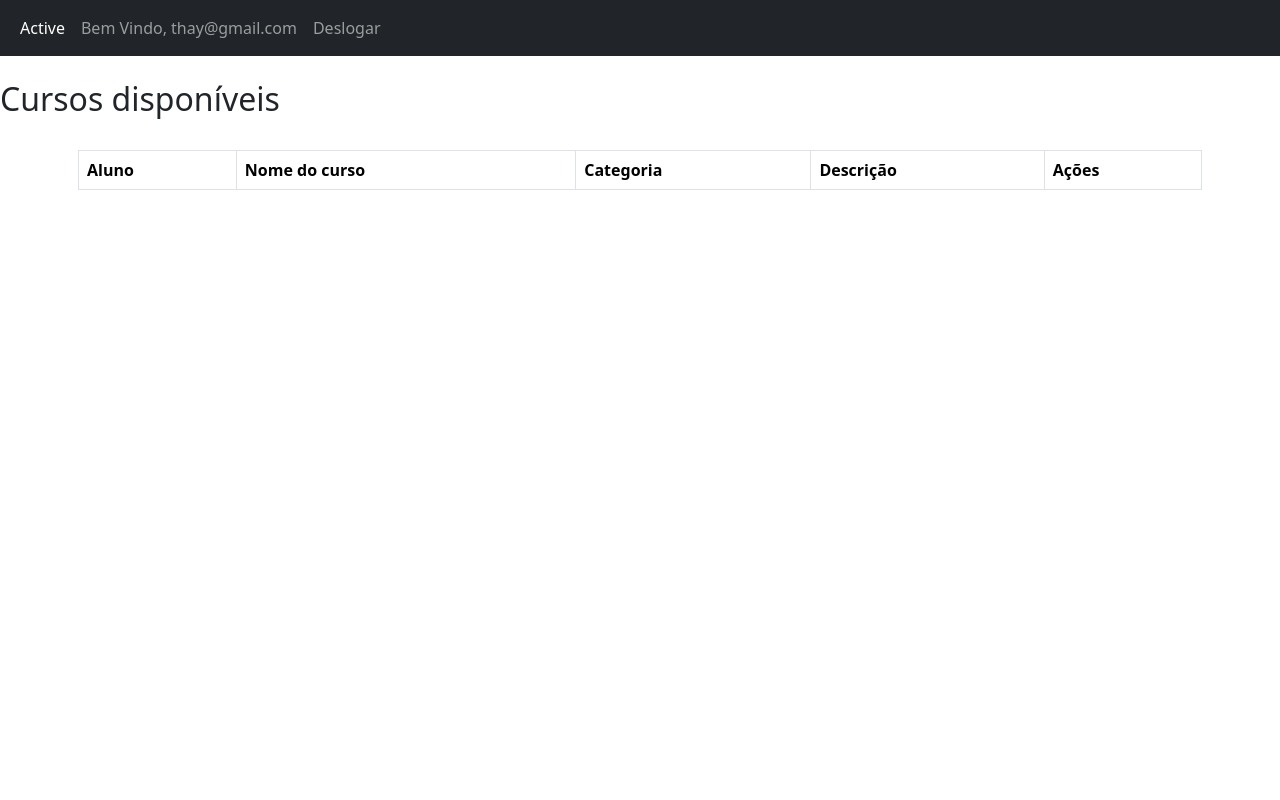
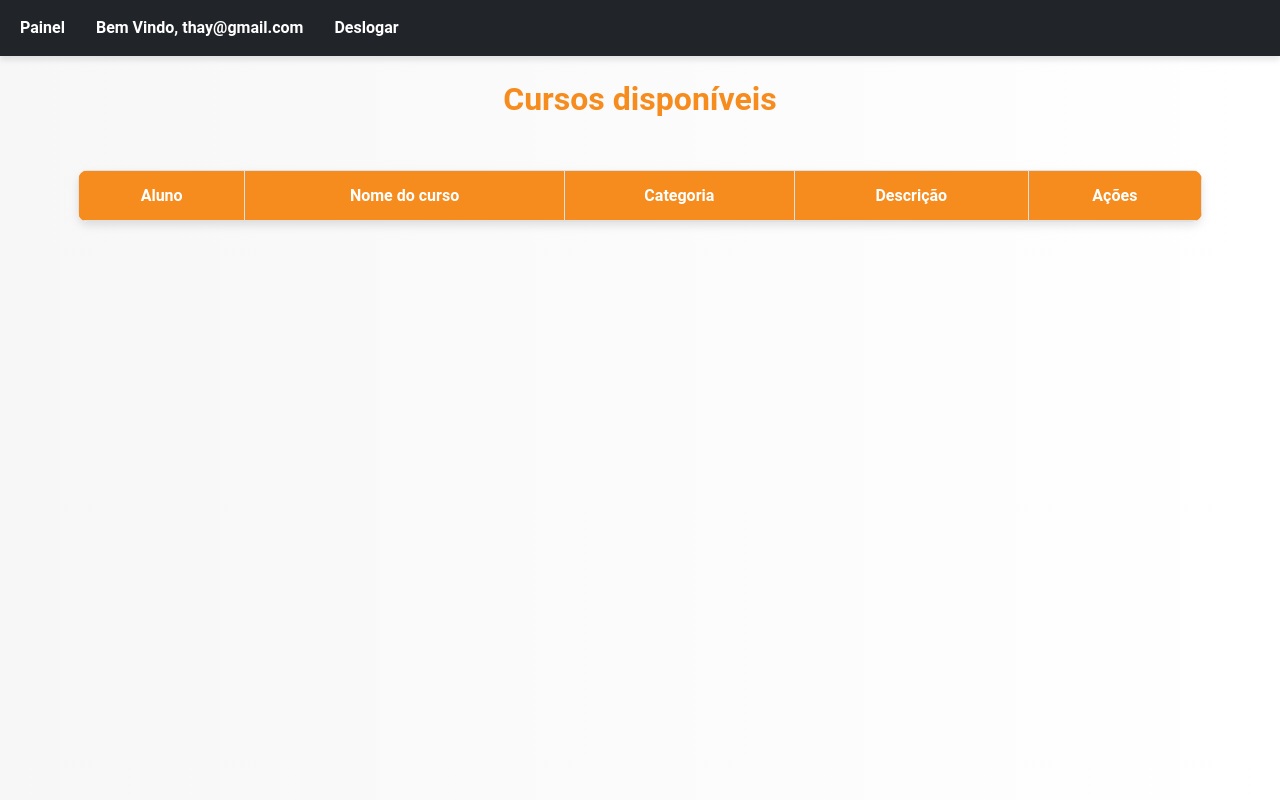
Before and after one commit to ThayOlive/projetoEAD, a Django app: page /main/ in a window 1280 px wide. Run offline with Django 5.2, Linux system fonts and the light colour scheme; a user stored in the database is signed in; data comes from the database, SQL or seed files in the repository; both versions use the stored data as it was after the commit; lists and menus that the app fills with data are empty; some libraries are stand-ins or nearby versions.

Commit message:
Acrescentado 2 arquivos CSS para melhorar a interface(Front-end)

```diff
--- /dev/null
+++ b/plataforma/cursos/static/style/style_main.css
@@ -0,0 +1,94 @@
+ /* Fundo da página */
+ body {
+    background: linear-gradient(to right, #f7f7f7, #ffffff);
+    font-family: 'Roboto', sans-serif;
+    margin: 0;
+    padding: 0;
+  }
+
+  /* Barra de navegação */
+  .navbar {
+    background-color: #f68b1e;
+    box-shadow: 0 4px 6px rgba(0, 0, 0, 0.1);
+  }
+
+  .navbar .nav-link {
+    color: #ffffff !important;
+    font-weight: bold;
+    margin-right: 15px;
+  }
+
+  .navbar .nav-link:hover {
+    color: #ffc107 !important;
+    transition: color 0.3s;
+  }
+
+  /* Cabeçalho */
+  h2 {
+    text-align: center;
+    color: #f68b1e;
+    font-weight: bold;
+    margin-top: 20px;
+  }
+
+  /* Tabela */
+  .table {
+    border-collapse: collapse;
+    margin: 20px auto;
+    width: 100%;
+    box-shadow: 0 4px 8px rgba(0, 0, 0, 0.1);
+    background-color: #ffffff;
+    border-radius: 10px;
+    overflow: hidden;
+  }
+
+  .table th {
+    background-color: #f68b1e;
+    color: white;
+    text-align: center;
+    font-weight: bold;
+    padding: 15px;
+    border-bottom: 2px solid #e0e0e0;
+  }
+
+  .table td {
+    text-align: center;
+    padding: 15px;
+    border-bottom: 1px solid #e0e0e0;
+  }
+
+  .table tr:nth-child(even) {
+    background-color: #f9f9f9;
+  }
+
+  .table tr:hover {
+    background-color: #ffe6cc;
+  }
+
+  /* Botões */
+  .btn-info {
+    background: linear-gradient(to right, #f68b1e, #ffb84d);
+    border: none;
+    color: white;
+    font-weight: bold;
+    border-radius: 20px;
+    transition: transform 0.2s ease, box-shadow 0.2s ease;
+    padding: 5px 2px;
+  }
+
+  .btn-info:hover {
+    background: linear-gradient(to right, #ffb84d, #f68b1e);
+    transform: scale(1.05);
+    box-shadow: 0 4px 10px rgba(0, 0, 0, 0.2);
+  }
+
+  /* Responsividade */
+  @media (max-width: 768px) {
+    .table {
+      font-size: 0.9em;
+    }
+
+    .navbar {
+      padding: 10px;
+    }
+  }
--- a/plataforma/cursos/templates/acessar.html
+++ b/plataforma/cursos/templates/acessar.html
@@ -6,7 +6,7 @@
     <title>Home</title>
     <!-- Bootstrap -->
     <link href="https://cdn.jsdelivr.net/npm/bootstrap@5.3.3/dist/css/bootstrap.min.css" rel="stylesheet" integrity="sha384-QWTKZyjpPEjISv5WaRU9OFeRpok6YctnYmDr5pNlyT2bRjXh0JMhjY6hW+ALEwIH" crossorigin="anonymous">
-
+    <link rel="stylesheet" href= {% static 'style/style_acesso.css' %}>
   </head>
   <body>
     <nav class="navbar navbar-expand-lg bg-dark" data-bs-theme="dark" >
@@ -14,7 +14,7 @@
             <div>
                 <ul class="navbar-nav me-auto mb-2 mb-lg-0">
                     <li class="nav-item">
-                        <a class="nav-link active" aria-current="page" href="{% url 'main'%}">Active</a>
+                        <a class="nav-link active" aria-current="page" href="{% url 'main'%}">Painel</a>
                     </li>
 
                     <li class="nav-item active">
--- a/plataforma/cursos/templates/login.html
+++ b/plataforma/cursos/templates/login.html
@@ -10,7 +10,7 @@
       rel="stylesheet"
       href="https://stackpath.bootstrapcdn.com/bootstrap/4.5.2/css/bootstrap.min.css"
     />
-    <link rel="stylesheet" href= {% static 'style/style.css' %}>
+    <link rel="stylesheet" href= {% static 'style/style_login.css' %}>
 
   </head>
   <body>
--- a/plataforma/cursos/templates/main.html
+++ b/plataforma/cursos/templates/main.html
@@ -7,7 +7,7 @@
     <title>Home</title>
     <!-- Bootstrap -->
     <link href="https://cdn.jsdelivr.net/npm/bootstrap@5.3.3/dist/css/bootstrap.min.css" rel="stylesheet" integrity="sha384-QWTKZyjpPEjISv5WaRU9OFeRpok6YctnYmDr5pNlyT2bRjXh0JMhjY6hW+ALEwIH" crossorigin="anonymous">
-
+    <link rel="stylesheet" href= {% static 'style/style_main.css' %}>
   </head>
   <body>
     <nav class="navbar navbar-expand-lg bg-dark" data-bs-theme="dark" >
@@ -15,7 +15,7 @@
             <div>
                 <ul class="navbar-nav me-auto mb-2 mb-lg-0">
                     <li class="nav-item">
-                        <a class="nav-link active" aria-current="page" href="#">Active</a>
+                        <a class="nav-link active" aria-current="page" href="#">Painel</a>
                     </li>
 
                     <li class="nav-item active">
--- a/plataforma/requirements.txt
+++ b/plataforma/requirements.txt
@@ -1,7 +1,9 @@
 asgiref==3.8.1
 crispy-bootstrap4==2024.1
-Django==4.0.6
+Django==4.2.16
 django-crispy-forms==2.1
+gunicorn==22.0.0
+packaging==24.2
 sqlparse==0.5.1
 typing_extensions==4.12.2
 tzdata==2024.1
```
Also changed, not shown: plataforma/cursos/static/style/style_acesso.css (added, +64 -0 lines), plataforma/cursos/static/style/style_login.css (renamed from plataforma/cursos/static/style/style.css), plataforma/db.sqlite3, 1 other file.
